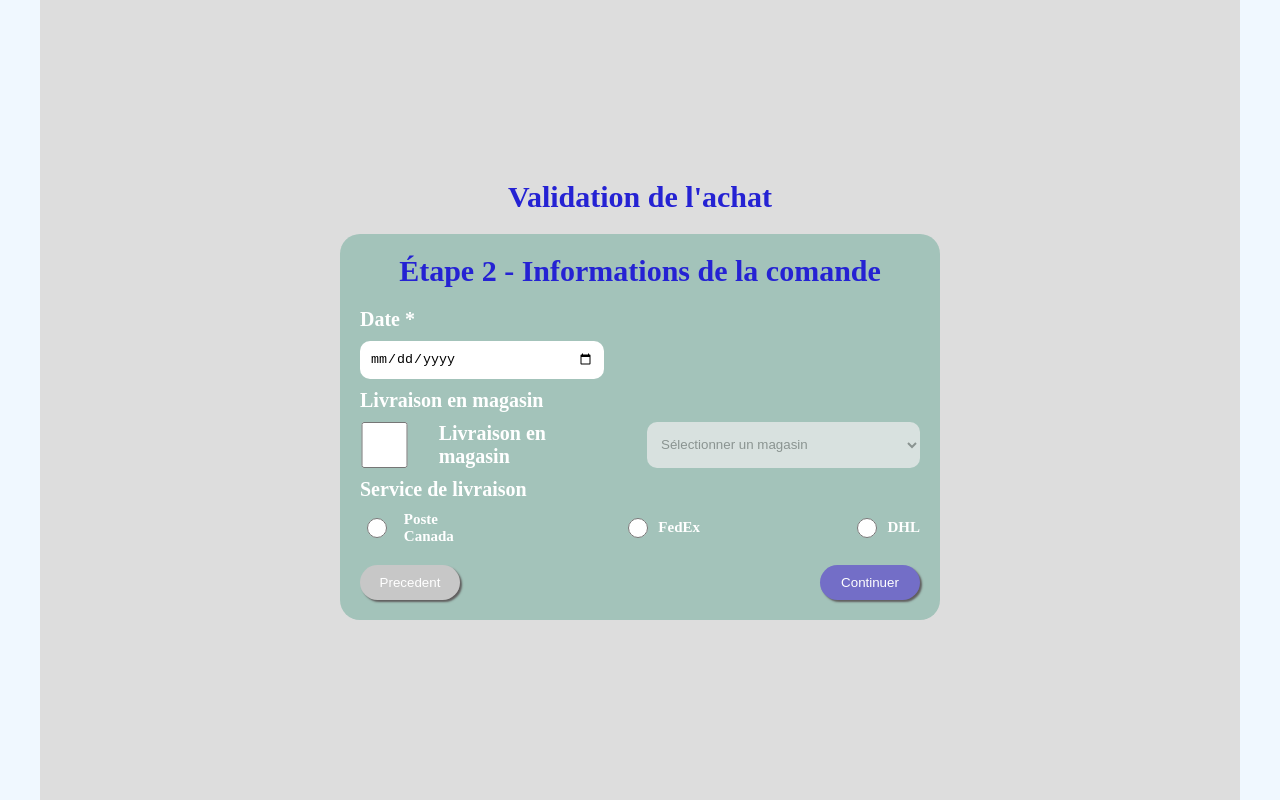
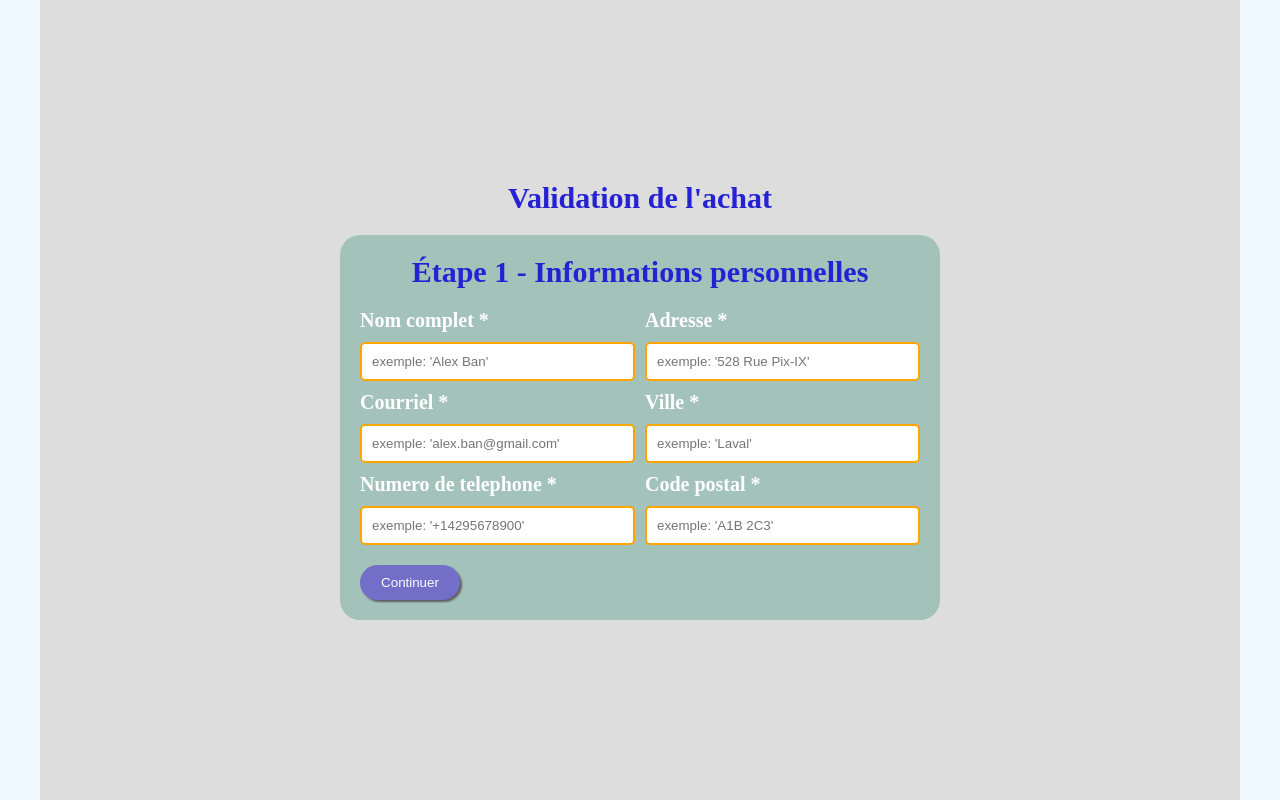
Before and after one commit to DionisCeb/tp2_interface, a plain HTML site: page index.html in a window 1280 px wide. Both pictures are taken after a click on the button "Continuer". Drawn offline with Linux system fonts and the light colour scheme.

Commit message:
validation completed

```diff
--- a/assets/js/script.js
+++ b/assets/js/script.js
@@ -2,8 +2,22 @@ function avancerSection() {
   const sections = document.querySelectorAll("section");
   const currentSection = document.querySelector(".active-section");
   const currentIndex = Array.from(sections).indexOf(currentSection);
+  let inputsAreValid = true;
 
-  if (currentIndex < sections.length - 1) {
+  // Validate all inputs in the current section
+  currentSection.querySelectorAll("input").forEach((input) => {
+    const inputName = input.getAttribute("name");
+    const inputValue = input.value;
+    if (!validateInput(inputName, inputValue)) {
+      inputsAreValid = false;
+      input.classList.add("error");
+    } else {
+      input.classList.remove("error");
+    }
+  });
+
+  // If all inputs are valid, proceed to the next section
+  if (inputsAreValid && currentIndex < sections.length - 1) {
     currentSection.classList.remove("active-section");
     sections[currentIndex + 1].classList.add("active-section");
   }
@@ -76,17 +90,34 @@ function init() {
 function validateInput(inputName, value) {
   switch (inputName) {
     case "nom":
-      return /^[a-zA-Z\s]+$/.test(value);
+      return /^[A-Z][a-z]+\s[A-Z][a-z]+$/.test(value);
     case "email":
       return /^\S+@\S+\.\S+$/.test(value);
     case "phone":
-      return /^\d{10}$/.test(value);
+      return /^\+\d{1,3}(?:\s?\d{3}){3}$/.test(value);
     case "adresse":
-      return /^[a-zA-Z\s]+$/.test(value);
+      return /^\d{1,6}\s(?:[A-Za-z]+(?:-[A-Za-z]+)?\s?){1,5}[A-Za-z]+$/.test(
+        value
+      );
     case "ville":
-      return /^[a-zA-Z\s]+$/.test(value);
+      return /^[A-Z][a-z]+(?:-[A-Z][a-z]+)?(?:\s[A-Z][a-z]+(?:-[A-Z][a-z]+)?){0,3}$/.test(
+        value
+      );
     case "code_postal":
-      return /^[a-zA-Z\s]+$/.test(value);
+      return /^[A-Za-z]\d[A-Za-z] \d[A-Za-z]\d$/.test(value);
+    case "date":
+      return /^(2024)-(0[1-9]|1[0-2])-(0[1-9]|[12][0-9]|3[01])$/.test(value);
+    case "carte_nom":
+      return /^[A-Z][a-z]+\s[A-Z][a-z]+$/.test(value);
+    case "carte_nombre":
+      return /^(?:4[0-9]{12}(?:[0-9]{3})?|5[1-5][0-9]{14}|3[47][0-9]{13})$/.test(
+        value
+      );
+    case "carte_expiration":
+      return /^((0[5-9])|(1[0-2]))\/((2[4-9])|(3[0-5]))$/.test(value);
+    case "card_cvc":
+      return /^\d{3,4}$/.test(value);
+
     default:
       return true;
   }
@@ -96,9 +127,7 @@ function validateInput(inputName, value) {
 function afficherResultats(formulaire, selectSuccursale) {
   const resultatsSection = document.querySelector(".resultats");
   const spans = resultatsSection.querySelectorAll("[data-name]");
-
-  // Validation par default
-  let isValid = true;
+  let isValid = true; // Track overall validity of all sections
 
   spans.forEach(function (span) {
     const dataName = span.getAttribute("data-name");
@@ -108,7 +137,7 @@ function afficherResultats(formulaire, selectSuccursale) {
       const isValidValue = validateInput(dataName, value);
       span.textContent = value;
       if (!isValidValue) {
-        isValid = false;
+        isValid = false; // If any input is invalid, set isValid to false
         input.classList.add("error");
       } else {
         input.classList.remove("error");
@@ -116,15 +145,7 @@ function afficherResultats(formulaire, selectSuccursale) {
     }
   });
 
-  const lastSection = document.querySelector("section:last-of-type");
-  /*
-  if (isValid) {
-    resultatsSection.classList.add("active-section");
-    lastSection.classList.add("active-section");
-  } else {
-    resultatsSection.classList.remove("active-section");
-    lastSection.classList.remove("active-section");
-  } */
+  // Apply or remove "active-section" class based on overall validity
 }
 
 function checkboxChangementClick(
--- a/index.html
+++ b/index.html
@@ -28,7 +28,7 @@
                                 </div>
                                 <div>
                                     <label for="telephone">Numero de telephone <span>*</span></label>
-                                    <input type="phone" name="phone" data-name="phone" placeholder="exemple: '+1234567890'">
+                                    <input type="phone" name="phone" data-name="phone" placeholder="exemple: '+14295678900'">
                                 </div>
                             </div>
                             <div class="adresse">
@@ -42,7 +42,7 @@
                                 </div>
                                 <div>
                                     <label for="ville">Code postal <span>*</span></label>
-                                    <input type="text" name="code_postal" data-name="code_postal" placeholder="exemple: 'A1B2C3'">
+                                    <input type="text" name="code_postal" data-name="code_postal" placeholder="exemple: 'A1B 2C3'">
                                 </div>
                             </div>
                         </div>
@@ -56,7 +56,7 @@
                         <div class="livraison">
                             <div>
                                 <label for="date">Date <span>*</span></label>
-                                <input type="date" name="date">
+                                <input type="text" name="date" placeholder="exemple: 'AAAA-MM-JJ'">
                             </div>
                             <div>
                                 <label for="magasin">Livraison en magasin</label>
@@ -99,21 +99,21 @@
                             <div class="nom_nombre">
                                 <div>
                                     <label for="carte_nom">Le nom complet sur la carte <span>*</span></label>
-                                    <input type="text">
+                                    <input type="text" name="carte_nom" placeholder="exemple: 'Alex Ban'">
                                 </div>
                                 <div>
                                     <label for="carte_nombre">Numéro de Carte <span>*</span></label>
-                                    <input type="text">
+                                    <input type="text" name="carte_nombre" placeholder="5105105105105100">
                                 </div>
                             </div>
                             <div class="expiration_cvc">
                                 <div>
                                     <label for="carte_expiration">Date d'expiration <span>*</span></label>
-                                    <input type="text">
+                                    <input type="text" name="carte_expiration" placeholder="MM/AA">
                                 </div>
                                 <div>
                                     <label for="card_cvc">Code de sécurité <span>*</span></label>
-                                    <input type="text">
+                                    <input type="text" name="card_cvc" placeholder="123">
                                 </div>
                             </div>
                         </div>
```
